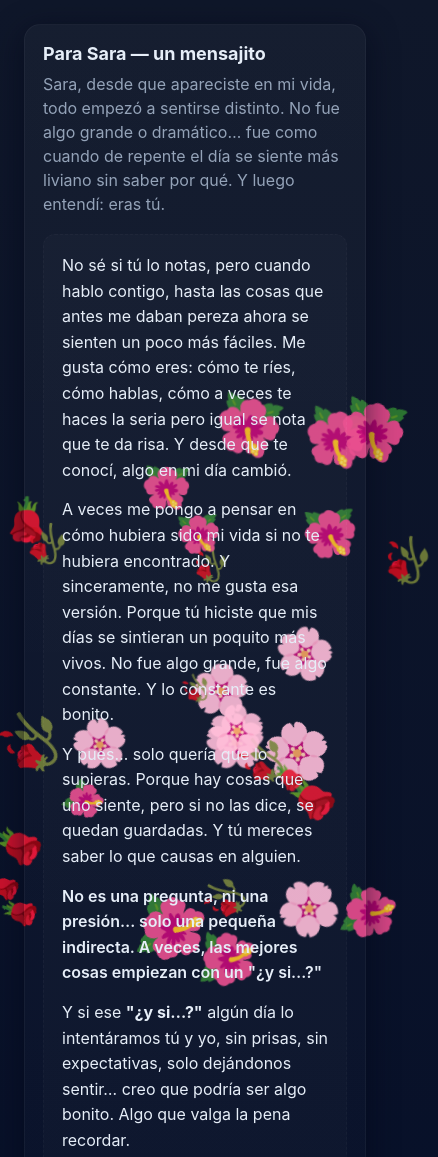
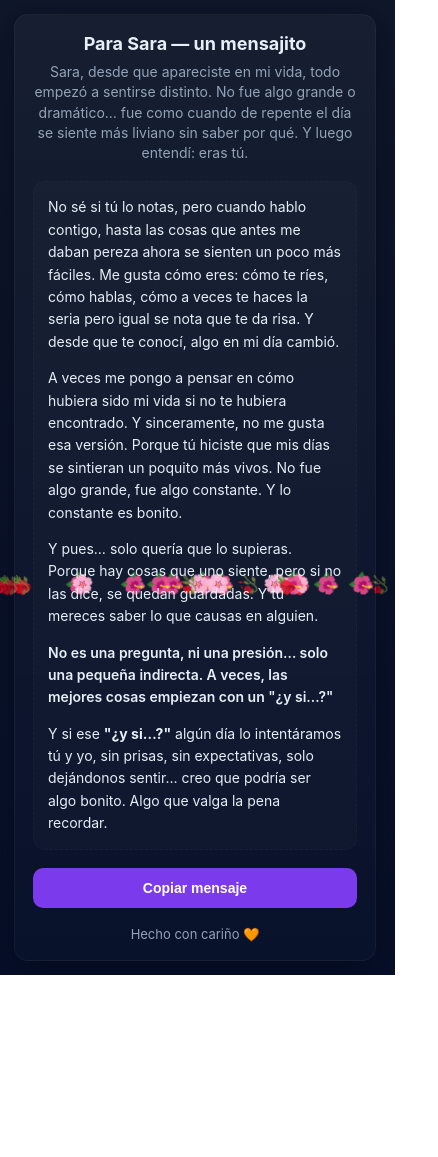
Before and after one commit to sebastianlop23a/san, a plain HTML site: page index.html in a window 390 px wide. Shown: the top 1157 px of the page, 438 px wide, since content can reach past the window. After the commit the page ends 975 px from the top, so only its background shows below. Drawn offline with Linux system fonts and the light colour scheme.

Commit message:
Update index.html

```diff
--- a/index.html
+++ b/index.html
@@ -48,6 +48,51 @@
     button{background:var(--accent);border:0;padding:10px 12px;border-radius:10px;color:white;font-weight:600;cursor:pointer}
     footer{margin-top:18px;font-size:13px;color:var(--muted);text-align:right}
     @media (max-width:520px){.card{padding:18px}h1{font-size:18px}}
+    @media (max-width: 520px) {
+
+  body {
+    padding: 14px;
+  }
+
+  .card {
+    padding: 18px;
+    border-radius: 14px;
+  }
+
+  h1 {
+    font-size: 18px;
+    text-align: center;
+  }
+
+  p.lead {
+    font-size: 14px;
+    line-height: 1.45;
+    text-align: center;
+  }
+
+  .message {
+    font-size: 14px;
+    line-height: 1.5;
+    padding: 14px;
+  }
+
+  button {
+    width: 100%;
+    font-size: 14px;
+    padding: 12px;
+  }
+
+  footer {
+    text-align: center;
+  }
+
+  /* Reducimos el tamaño de las flores en celular */
+  .rose {
+    font-size: 18px !important;
+    animation-duration: 13s !important;
+  }
+}
+
   </style>
 </head>
 <body>
```
